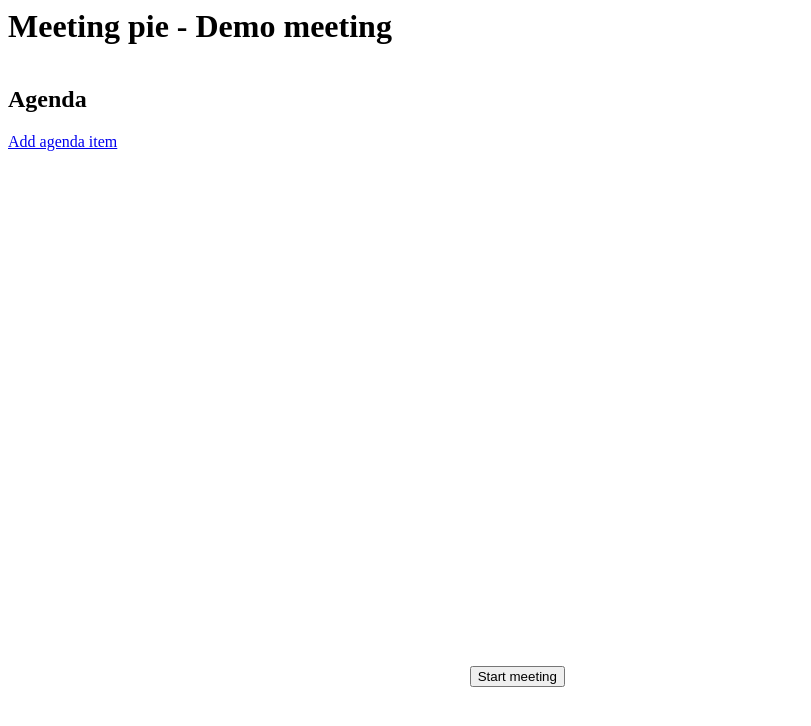
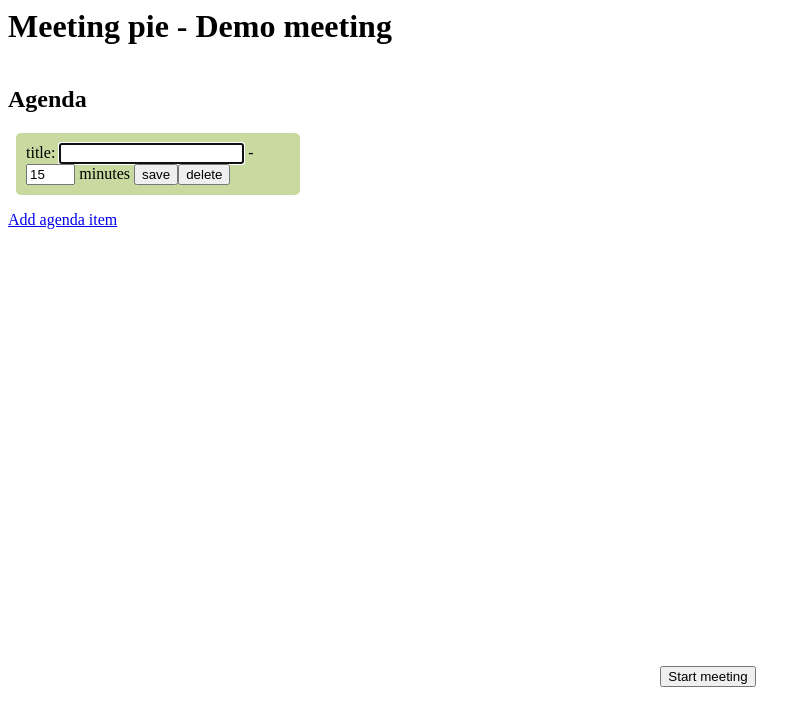
Before and after one commit to patrickmcsweeney/meeting_pie, a plain HTML site: page index.html in a window 1280 px wide. Shown: the whole page, without its empty margins (0-811 px from the left). Drawn offline with Linux system fonts and the light colour scheme.

Commit message:
Start with an empty agenda item

```diff
--- a/index.html
+++ b/index.html
@@ -240,6 +240,7 @@ function resetPie() {
 }
 
 $("#start_button").click(startPie);
+addAgendaItem();
 //$("#reset_button").click(resetPie);
 
 </script>
```
